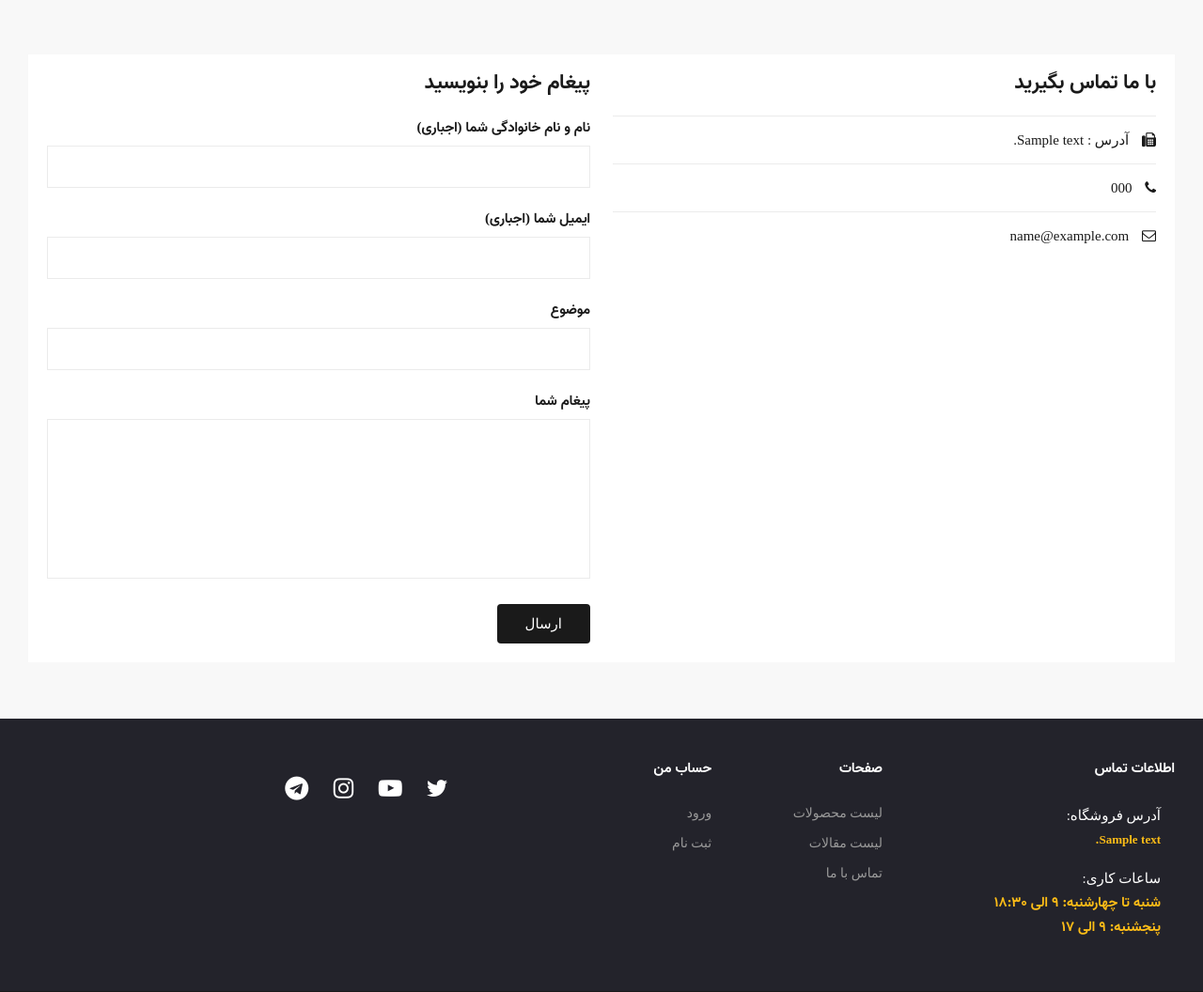
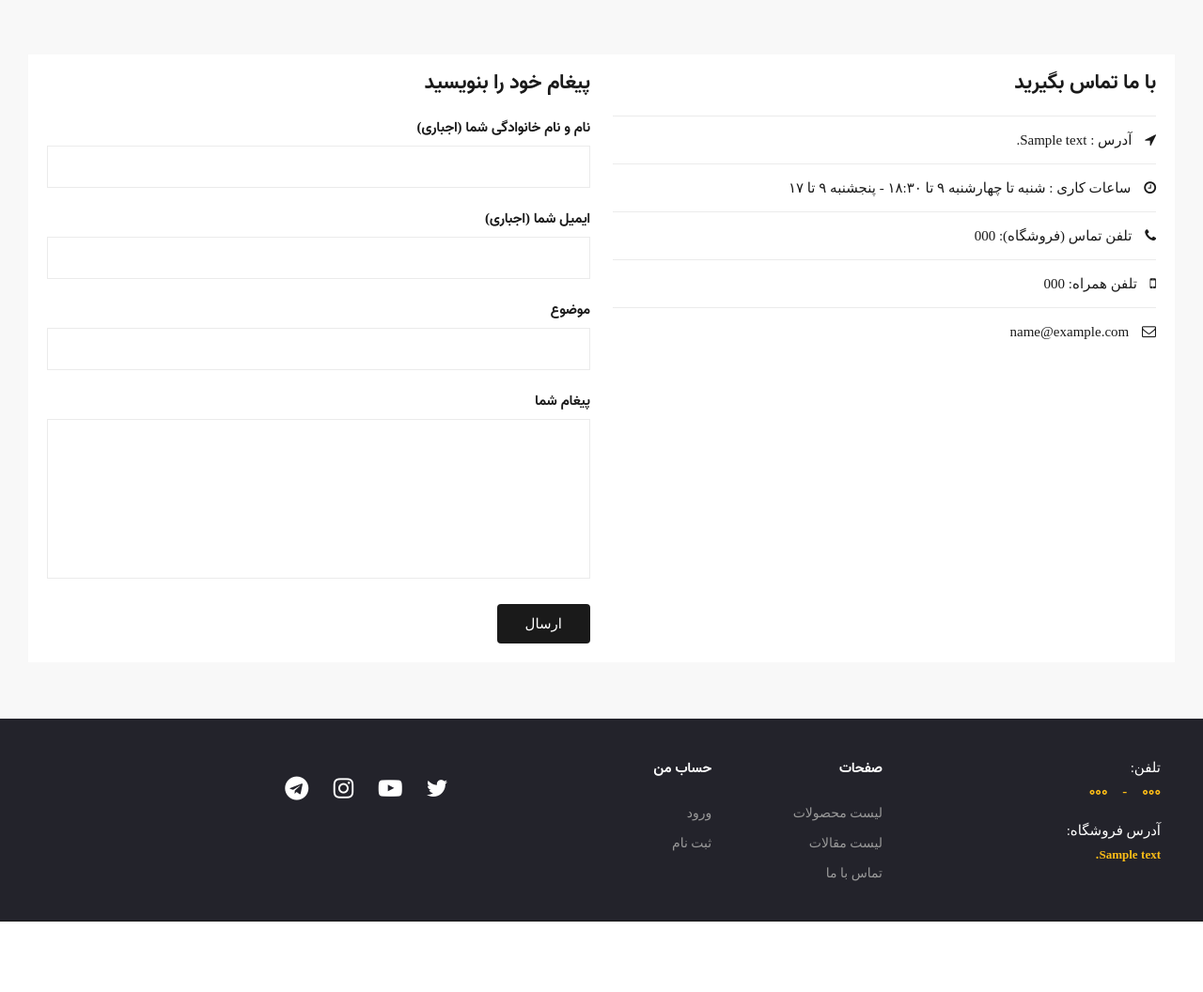
Before and after one commit to Danial-Azarpanah/Keyvanabzar, a Django app: page /contact-us/ in a window 1280 px wide. Shown: the part 755-1811 px from the top of the page at 94% size. After the commit the page ends 1736 px from the top, so only its background shows below. Run offline with Django 4.2, Linux system fonts and the light colour scheme; tables that the repository leaves empty hold one stand-in row (values such as "Sample post"); some libraries are stand-ins or nearby versions; some web fonts are replaced.

Commit message:
Modified contact-us information

```diff
--- a/accounts/templates/accounts/contact-us.html
+++ b/accounts/templates/accounts/contact-us.html
@@ -39,8 +39,10 @@
                             {% for i in information %}
                                 <h3>با ما تماس بگیرید</h3>
                                 <ul>
-                                    <li><i class="fa fa-fax"></i> آدرس : {{ i.address }}</li>
-                                    <li><i class="fa fa-phone"></i> <a href="#">{{ i.telephone }}</a></li>
+                                    <li><i class="fa fa-location-arrow"></i> آدرس : {{ i.address }}</li>
+                                    <li><i class="fa fa-clock-o"></i> ساعات کاری : شنبه تا چهارشنبه ۹ تا ۱۸:۳۰ - پنجشنبه ۹ تا ۱۷</li>
+                                    <li><i class="fa fa-phone"></i> تلفن تماس (فروشگاه): <a href="tel:{{ info.telephone }}">{{ i.telephone }}</a></li>
+                                    <li><i class="fa fa-mobile-phone"></i> تلفن همراه: <a href="tel:{{ info.phone_number }}">{{ i.phone_number }}</a></li>
                                     <li><i class="fa fa-envelope-o"></i> {{ i.email }} </li>
                                 </ul>
                             {% endfor %}
--- a/templates/base.html
+++ b/templates/base.html
@@ -296,14 +296,20 @@
             <div class="row">
                 <div class="col-lg-3">
                     <div class="widgets_container">
-                        <h3>اطلاعات تماس</h3>
                         <div class="footer_contact">
                             <div class="footer_contact_inner">
                                 <div class="contact_text">
+                                    <div class="contact_text">
+                                    </div>
+                                    <p>تلفن: </br>
+                                        <strong>
+                                            <a href="tel:{{ info.telephone }}">{{ info.telephone }}</a>
+                                            <span>&nbsp;&nbsp; - &nbsp;&nbsp;</span>
+                                            <a href="tel:{{ info.phone_number }}">{{ info.phone_number }}</a>
+                                        </strong>
+                                    </p>
                                     <p>آدرس فروشگاه: </br> <strong><a style="font-size: 13px">{{ info.address }}</a>
                                     </strong></p>
-                                    <p>ساعات کاری: </br> <strong><a>شنبه تا چهارشنبه: ۹ الی ۱۸:۳۰</a> </strong></br>
-                                        <strong><a>پنجشنبه: ۹ الی ۱۷</a> </strong></p>
                                 </div>
                             </div>
                         </div>
```
